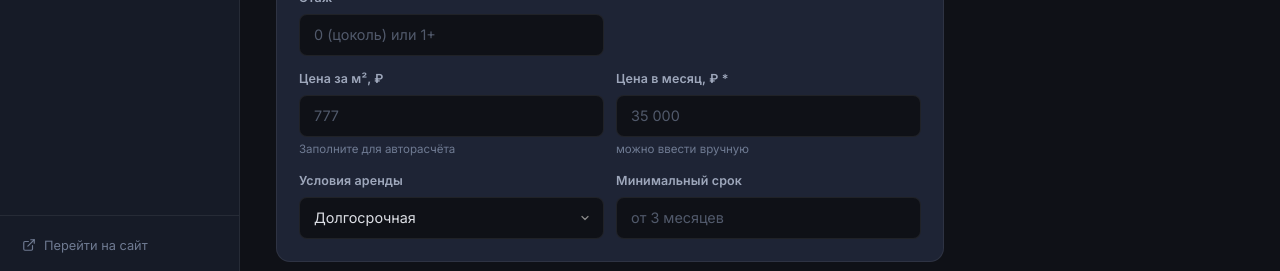
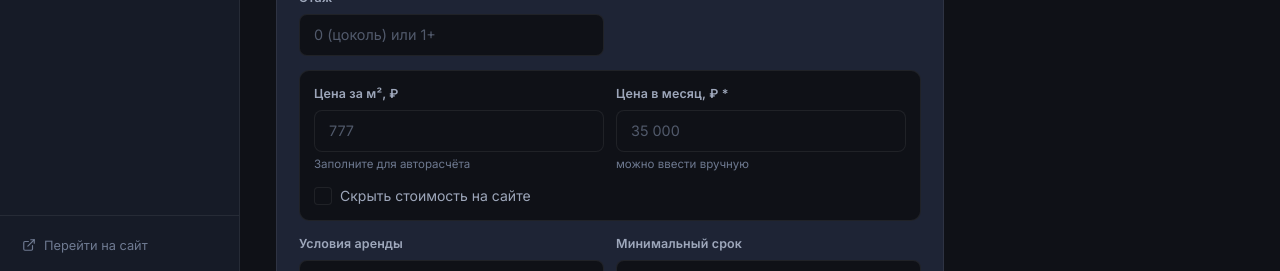
Before and after one commit to GANSGX/business-center-commercial-office, a Next.js app: page /1/rooms/1 in a window 1280 px wide. Shown: the part 485-756 px from the top of the page. Built offline with nearby package versions, Linux system fonts and the light colour scheme; no server answers.

Commit message:
fix: чекбокс скрытия цены под полями стоимости
При включении инпуты цены блокируются, значение в базе сохраняется.

```diff
--- a/src/app/(admin)/[adminSlug]/rooms/[id]/_page/RoomEditPage.module.css
+++ b/src/app/(admin)/[adminSlug]/rooms/[id]/_page/RoomEditPage.module.css
@@ -174,9 +174,33 @@
   box-shadow: 0 0 0 3px rgba(139, 85, 35, 0.15);
 }
 
-.fieldInput:hover:not(:focus),
+.fieldInput:hover:not(:focus):not(:disabled),
 .fieldSelect:hover:not(:focus) {
   border-color: color-mix(in srgb, var(--admin-border) 60%, var(--admin-accent));
+}
+
+.fieldInput:disabled {
+  background: #0a0c12;
+  color: var(--admin-text-muted);
+  border-color: var(--admin-border-subtle);
+  cursor: not-allowed;
+  opacity: 0.7;
+}
+
+.fieldGroupDisabled .fieldLabel,
+.fieldGroupDisabled .fieldHint {
+  color: var(--admin-text-muted);
+  opacity: 0.75;
+}
+
+.pricePlate {
+  display: flex;
+  flex-direction: column;
+  gap: 12px;
+  padding: 14px;
+  border-radius: 10px;
+  background: var(--admin-bg);
+  border: 1px solid var(--admin-border);
 }
 
 .fieldSelect {
--- a/src/app/(admin)/[adminSlug]/rooms/[id]/_page/RoomEditPage.tsx
+++ b/src/app/(admin)/[adminSlug]/rooms/[id]/_page/RoomEditPage.tsx
@@ -428,7 +428,7 @@ export function RoomEditPage({ roomId }: { roomId?: string }) {
                   value={form.area}
                   onChange={(v) => {
                     set('area', v)
-                    if (form.priceM2 && v)
+                    if (!form.hidePrice && form.priceM2 && v)
                       set(
                         'priceMonth',
                         String(Math.round(parseFloat(v) * parseFloat(form.priceM2)))
@@ -443,6 +443,7 @@ export function RoomEditPage({ roomId }: { roomId?: string }) {
                   onChange={(v) => set('floor', v)}
                 />
               </FieldRow>
+              <div className={styles.pricePlate}>
                 <FieldRow>
                   <FieldWithHint
                     label="Цена за м², ₽"
@@ -450,6 +451,7 @@ export function RoomEditPage({ roomId }: { roomId?: string }) {
                     type="number"
                     placeholder="777"
                     value={form.priceM2}
+                    disabled={form.hidePrice}
                     onChange={(v) => {
                       set('priceM2', v)
                       if (form.area && v)
@@ -459,16 +461,25 @@ export function RoomEditPage({ roomId }: { roomId?: string }) {
                   <FieldWithHint
                     label="Цена в месяц, ₽ *"
                     hint={
-                    form.priceM2 && form.area
+                      form.hidePrice
+                        ? 'на сайте не показывается'
+                        : form.priceM2 && form.area
                           ? `= ${form.area} м² × ${form.priceM2} ₽`
                           : 'можно ввести вручную'
                     }
                     type="number"
                     placeholder="35 000"
                     value={form.priceMonth}
+                    disabled={form.hidePrice}
                     onChange={(v) => set('priceMonth', v)}
                   />
                 </FieldRow>
+                <Checkbox
+                  label="Скрыть стоимость на сайте"
+                  checked={form.hidePrice}
+                  onChange={(v) => set('hidePrice', v)}
+                />
+              </div>
               <FieldRow>
                 <Select
                   label="Условия аренды"
@@ -549,11 +560,6 @@ export function RoomEditPage({ roomId }: { roomId?: string }) {
                   label="Показывать на главной странице"
                   checked={form.showOnHome}
                   onChange={(v) => set('showOnHome', v)}
-                />
-                <Checkbox
-                  label="Скрыть стоимость на сайте"
-                  checked={form.hidePrice}
-                  onChange={(v) => set('hidePrice', v)}
                 />
               </div>
             </div>
@@ -729,6 +735,7 @@ function FieldWithHint({
   value,
   onChange,
   type = 'text',
+  disabled = false,
 }: {
   label: string
   hint?: string
@@ -736,15 +743,17 @@ function FieldWithHint({
   value: string
   onChange: (v: string) => void
   type?: string
+  disabled?: boolean
 }) {
   return (
-    <div className={styles.fieldGroup}>
+    <div className={`${styles.fieldGroup} ${disabled ? styles.fieldGroupDisabled : ''}`}>
       <label className={styles.fieldLabel}>{label}</label>
       <input
         className={styles.fieldInput}
         type={type}
         placeholder={placeholder}
         value={value}
+        disabled={disabled}
         onChange={(e) => onChange(e.target.value)}
       />
       {hint && <span className={styles.fieldHint}>{hint}</span>}
```
Lines whose indentation alone changed are shown as unchanged.
